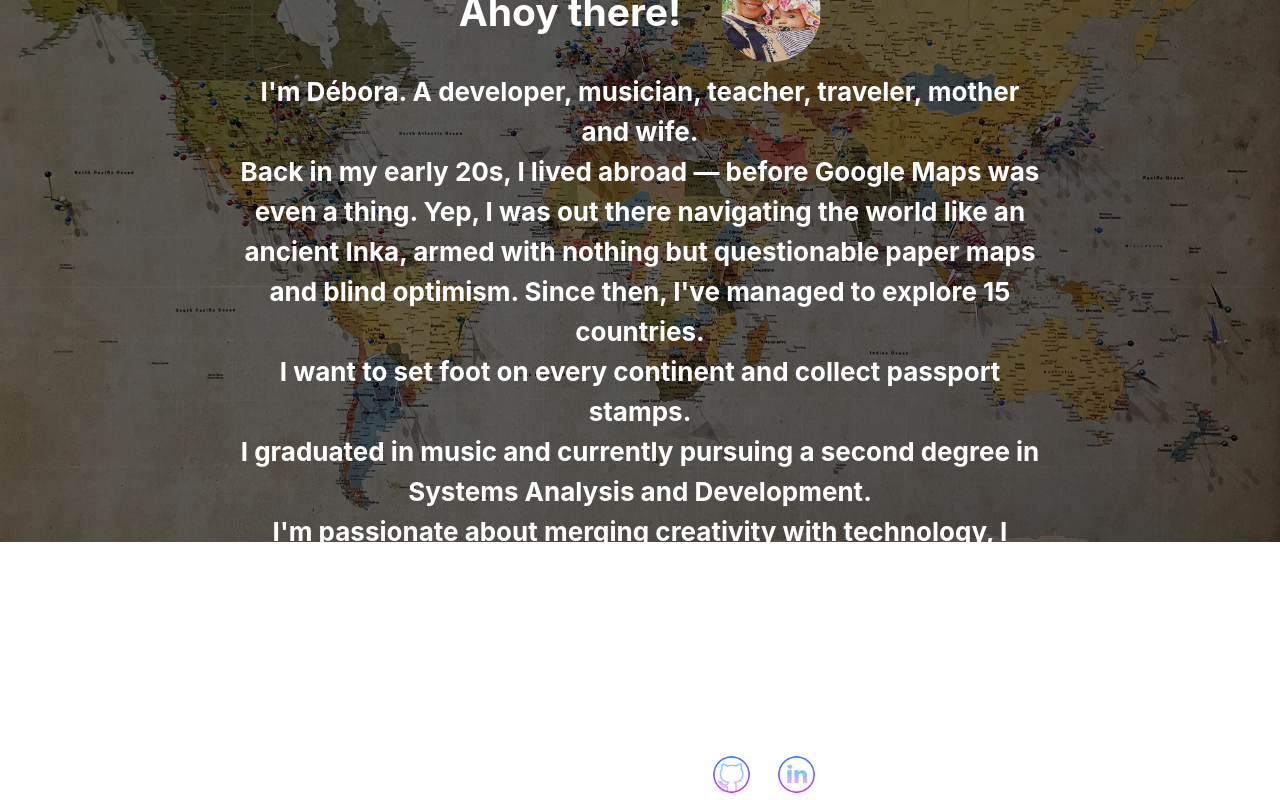
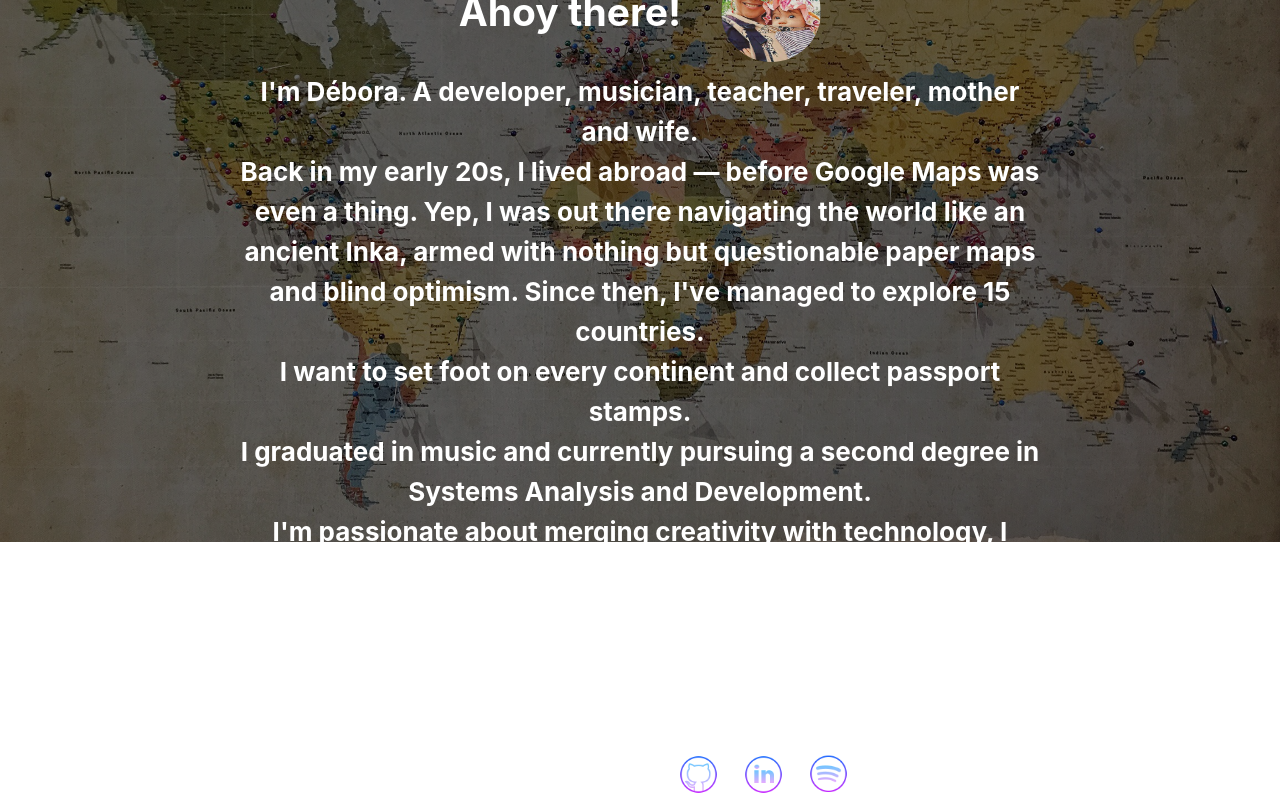
Before and after one commit to deborabeatriz-f/country-api-final-project, a React (Vite) app: page /about in a window 1280 px wide. Shown: the part 258-1058 px from the top of the page. Built offline with nearby package versions, Linux system fonts and the light colour scheme.

Commit message:
update footer - add link to spotify

```diff
--- a/src/components/Footer/index.jsx
+++ b/src/components/Footer/index.jsx
@@ -2,6 +2,7 @@ import { Link } from "react-router-dom";
 import "./footer.css";
 import githubIcon from "../../images/github-icon.png";
 import linkedIn from "../../images/linkedin-icon.png";
+import spotifyIcon from "../../images/spotify-icon.png";
 
 export default function Footer() {
   return (
@@ -15,6 +16,7 @@ export default function Footer() {
       >
         <img src={githubIcon} alt="GitHub" className="footer__icon" />
       </Link>
+
       <Link
         to="https://www.linkedin.com/in/deborabeatrizfigueiro/?locale=en_US"
         className="footer__link"
@@ -23,6 +25,15 @@ export default function Footer() {
       >
         <img src={linkedIn} alt="LinkedIn" className="footer__icon" />
       </Link>
+
+      <Link
+        to="https://open.spotify.com/intl-pt/artist/6Cp27M6FPdUOjDddLinTvs?si=wEirFSeITdSj0BQ2Dbd3Fg"
+        className="footer__link"
+        id="footer__link-spotify"
+        target="_blank"
+      >
+        <img src={spotifyIcon} alt="Spotify" className="footer__icon" />
+      </Link>
     </footer>
   );
 }
```
